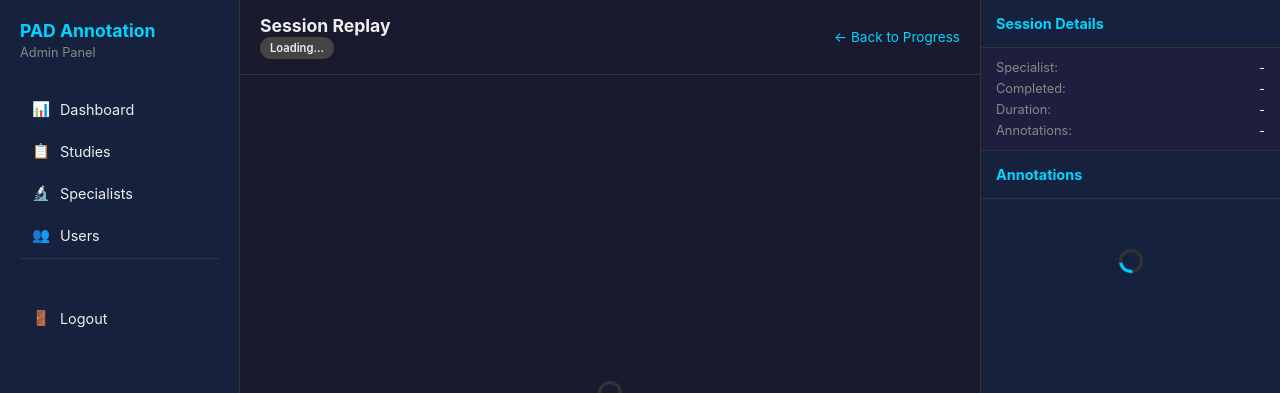
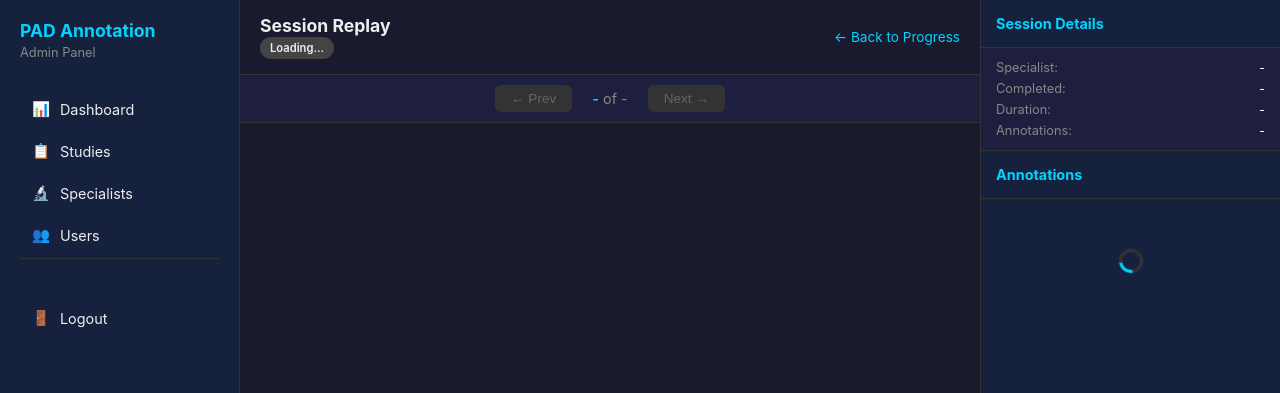
Before and after one commit to psaboia/pad-salience-annotations, a FastAPI app: template frontend/templates/admin/session_replay.html in a window 1280 px wide. Shown: the top 393 px of the page. Run offline with FastAPI, Linux system fonts and the light colour scheme; the template is opened without the code that fills it, so the values that code supplies are empty.

Commit message:
feat(replay): add session navigation with keyboard shortcuts
- Add previous/next session navigation buttons
- Show current position (e.g., "3 of 12")
- Add keyboard shortcuts: ← (prev), → (next), Space (play/pause)
- Navigate between sessions of same specialist in same study

```diff
--- a/frontend/templates/admin/session_replay.html
+++ b/frontend/templates/admin/session_replay.html
@@ -85,6 +85,48 @@
 
     .content-header .back-link {
         font-size: 0.85rem;
+    }
+
+    .session-navigation {
+        display: flex;
+        align-items: center;
+        justify-content: center;
+        gap: 20px;
+        padding: 10px 20px;
+        background: var(--card-color);
+        border-bottom: 1px solid var(--border-color);
+    }
+
+    .nav-btn {
+        padding: 6px 16px;
+        background: var(--primary-color);
+        color: #000;
+        border: none;
+        border-radius: 6px;
+        font-size: 0.85rem;
+        font-weight: 500;
+        cursor: pointer;
+        transition: all 0.2s;
+    }
+
+    .nav-btn:hover:not(:disabled) {
+        background: #00b8e6;
+    }
+
+    .nav-btn:disabled {
+        background: #333;
+        color: #666;
+        cursor: not-allowed;
+    }
+
+    .nav-info {
+        font-size: 0.9rem;
+        color: var(--text-muted);
+    }
+
+    .nav-info span:first-child {
+        color: var(--primary-color);
+        font-weight: 600;
     }
 
     .image-container {
@@ -436,6 +478,18 @@
             <a href="/admin/studies/{{ study_id }}/progress" class="back-link">← Back to Progress</a>
         </div>
 
+        <div class="session-navigation" id="sessionNavigation">
+            <button class="nav-btn" id="prevBtn" onclick="navigateToPrevious()" disabled>
+                ← Prev
+            </button>
+            <span class="nav-info">
+                <span id="navCurrent">-</span> of <span id="navTotal">-</span>
+            </span>
+            <button class="nav-btn" id="nextBtn" onclick="navigateToNext()" disabled>
+                Next →
+            </button>
+        </div>
+
         <div class="image-container" id="imageContainer">
             <div class="loading-overlay" id="loadingOverlay">
                 <div class="spinner"></div>
@@ -563,6 +617,7 @@
             renderAnnotations();
             renderAnnotationsList();
             renderTimelineMarkers();
+            setupNavigation();
         };
         sampleImage.src = `/${replayData.sample.image_path}`;
 
@@ -871,6 +926,69 @@
         return `${formatTime(startMs)} → ${formatTime(endMs)}`;
     }
 
+    // Navigation functions
+    function setupNavigation() {
+        const nav = replayData.navigation;
+        if (!nav) return;
+
+        document.getElementById('navCurrent').textContent = nav.current_index;
+        document.getElementById('navTotal').textContent = nav.total_sessions;
+
+        const prevBtn = document.getElementById('prevBtn');
+        const nextBtn = document.getElementById('nextBtn');
+
+        if (nav.previous_session_id) {
+            prevBtn.disabled = false;
+        } else {
+            prevBtn.disabled = true;
+        }
+
+        if (nav.next_session_id) {
+            nextBtn.disabled = false;
+        } else {
+            nextBtn.disabled = true;
+        }
+    }
+
+    function navigateToPrevious() {
+        const nav = replayData.navigation;
+        if (nav && nav.previous_session_id) {
+            window.location.href = `/admin/studies/${studyId}/sessions/${nav.previous_session_id}/replay`;
+        }
+    }
+
+    function navigateToNext() {
+        const nav = replayData.navigation;
+        if (nav && nav.next_session_id) {
+            window.location.href = `/admin/studies/${studyId}/sessions/${nav.next_session_id}/replay`;
+        }
+    }
+
+    // Keyboard shortcuts
+    document.addEventListener('keydown', (e) => {
+        // Ignore if typing in an input
+        if (e.target.tagName === 'INPUT' || e.target.tagName === 'TEXTAREA') return;
+
+        switch(e.key) {
+            case 'ArrowLeft':
+                if (!e.ctrlKey && !e.metaKey) {
+                    e.preventDefault();
+                    navigateToPrevious();
+                }
+                break;
+            case 'ArrowRight':
+                if (!e.ctrlKey && !e.metaKey) {
+                    e.preventDefault();
+                    navigateToNext();
+                }
+                break;
+            case ' ':
+                e.preventDefault();
+                togglePlayback();
+                break;
+        }
+    });
+
     // Initialize
     loadReplayData();
 </script>
```
Also changed, not shown: app/routers/admin.py (+28 -1 lines).
